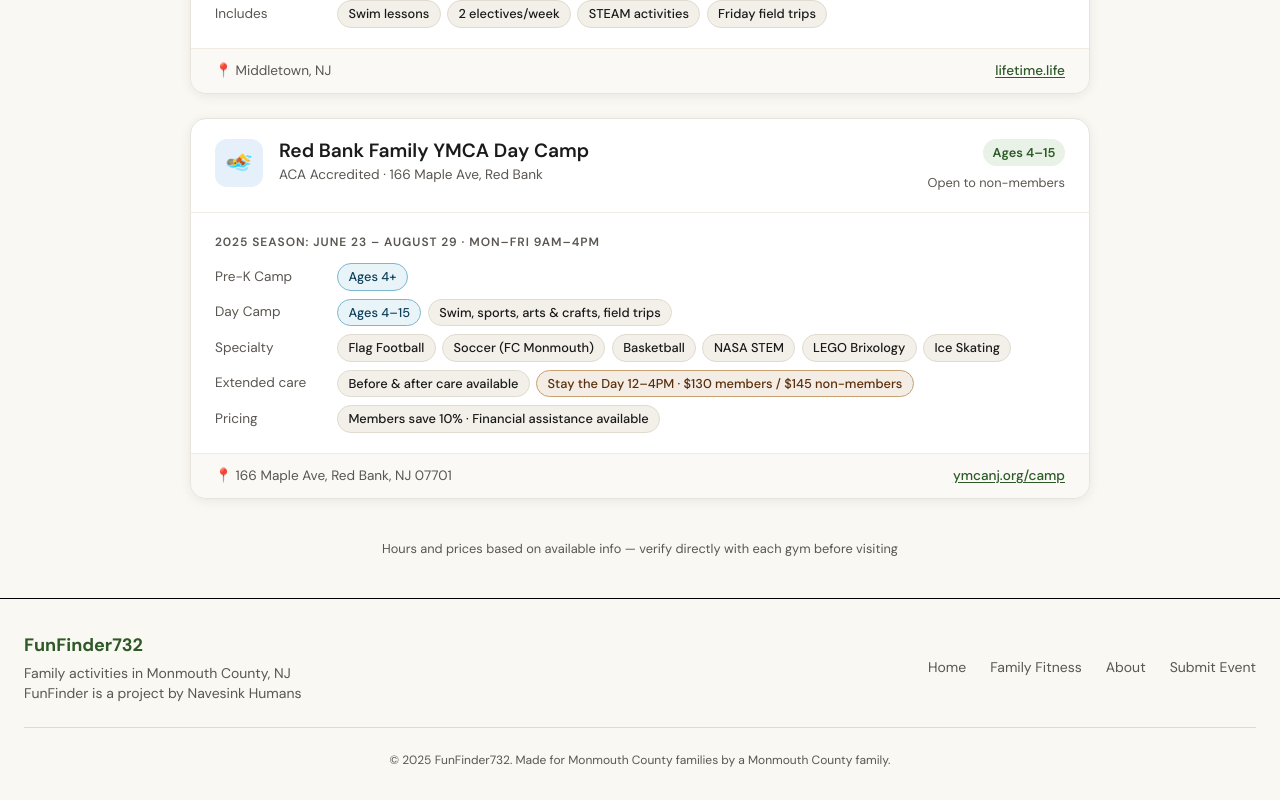
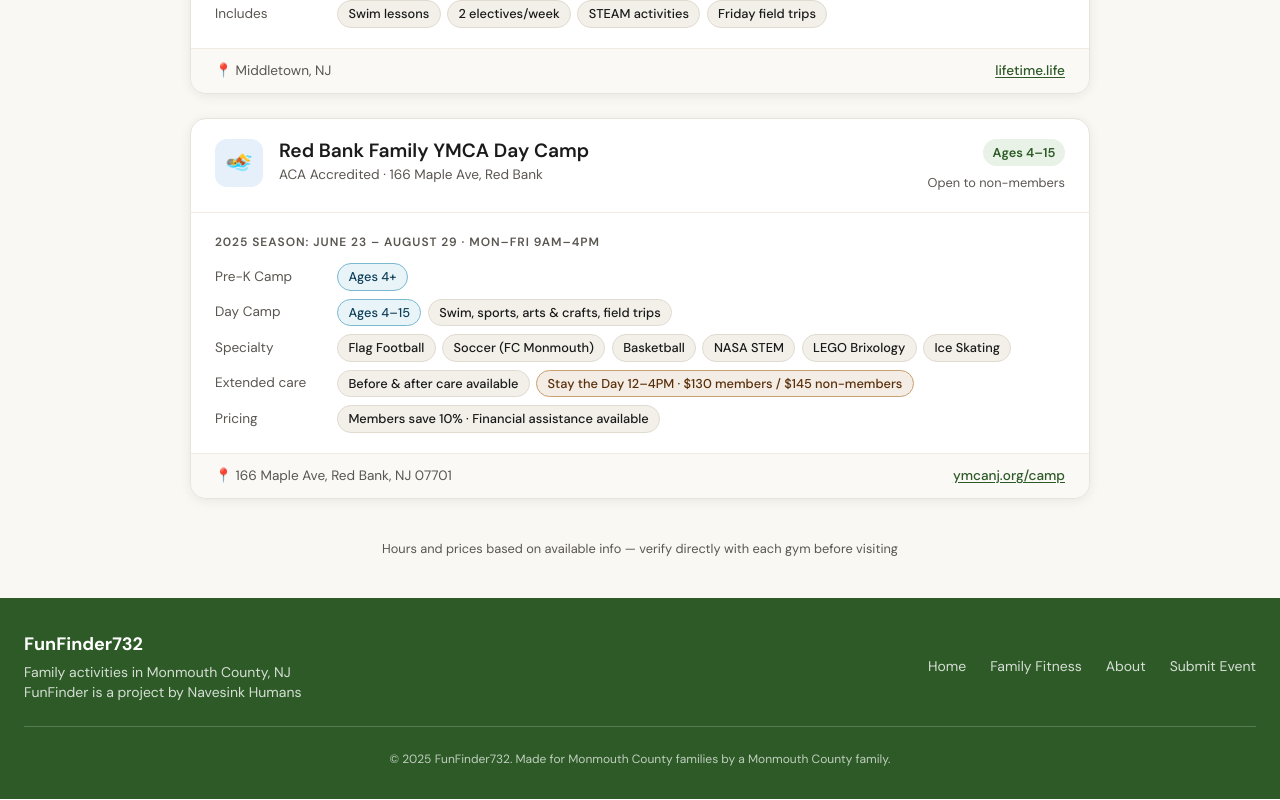
Before and after one commit to BluePraise/FunFinder732, a React (Vite) app in the folder client/: page /family-fitness in a window 1280 px wide. Shown: the part 2747-3547 px from the top of the page. Built offline with nearby package versions, Linux system fonts and the light colour scheme.

Commit message:
style: Update Footer component styles for improved readability and consistency

```diff
--- a/client/src/components/Footer.tsx
+++ b/client/src/components/Footer.tsx
@@ -2,38 +2,38 @@
 
 export default function Footer() {
   return (
-    <footer className="border-t bg-[var(--ff-cream)] mt-auto">
+    <footer className="bg-[var(--ff-green)] text-white mt-auto">
       <div className="max-w-7xl mx-auto px-6 py-8">
         <div className="flex flex-col md:flex-row justify-between items-center gap-4">
           <div className="text-center md:text-left">
-            <Link to="/" className="text-lg font-bold text-[var(--ff-green)]">
+            <Link to="/" className="text-lg font-bold text-white">
               FunFinder732
             </Link>
-            <p className="text-sm text-[var(--ff-gray)] mt-1">
+            <p className="text-sm text-white/80 mt-1">
               Family activities in Monmouth County, NJ
             </p>
-            <p className="text-sm text-[var(--ff-gray)]">
+            <p className="text-sm text-white/80">
               FunFinder is a project by Navesink Humans
             </p>
           </div>
 
           <nav className="flex gap-6 text-sm">
-            <Link to="/" className="text-[var(--ff-gray)] hover:text-[var(--ff-green)]">
+            <Link to="/" className="text-white/80 hover:text-white">
               Home
             </Link>
-            <Link to="/family-fitness" className="text-[var(--ff-gray)] hover:text-[var(--ff-green)]">
+            <Link to="/family-fitness" className="text-white/80 hover:text-white">
               Family Fitness
             </Link>
-            <Link to="/about" className="text-[var(--ff-gray)] hover:text-[var(--ff-green)]">
+            <Link to="/about" className="text-white/80 hover:text-white">
               About
             </Link>
-            <Link to="/submit" className="text-[var(--ff-gray)] hover:text-[var(--ff-green)]">
+            <Link to="/submit" className="text-white/80 hover:text-white">
               Submit Event
             </Link>
           </nav>
         </div>
 
-        <div className="mt-6 pt-6 border-t border-[#e0dbd0] text-center text-xs text-[var(--ff-gray)]">
+        <div className="mt-6 pt-6 border-t border-white/20 text-center text-xs text-white/70">
           © {new Date().getFullYear()} FunFinder732. Made for Monmouth County families by a Monmouth County family.
         </div>
       </div>
```
